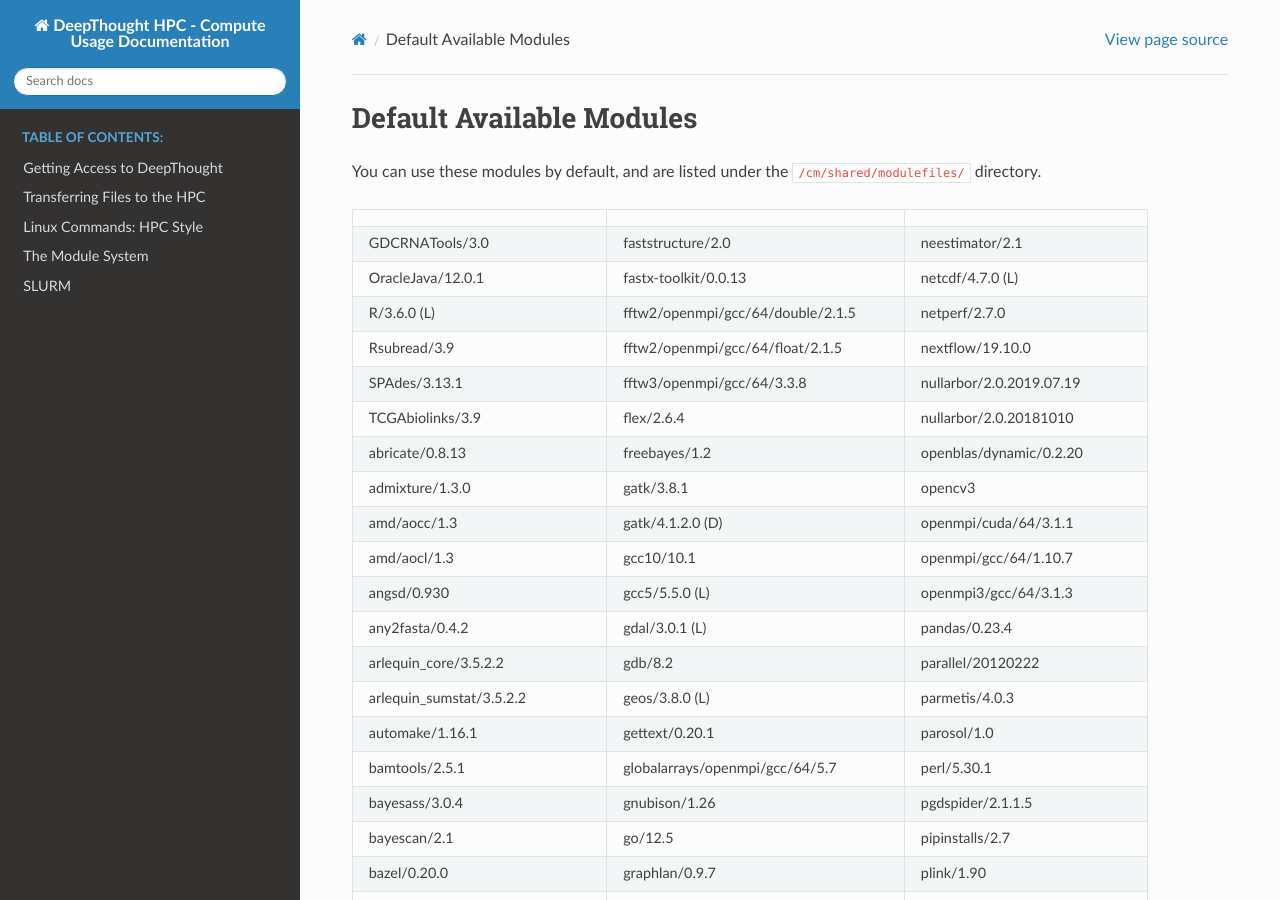
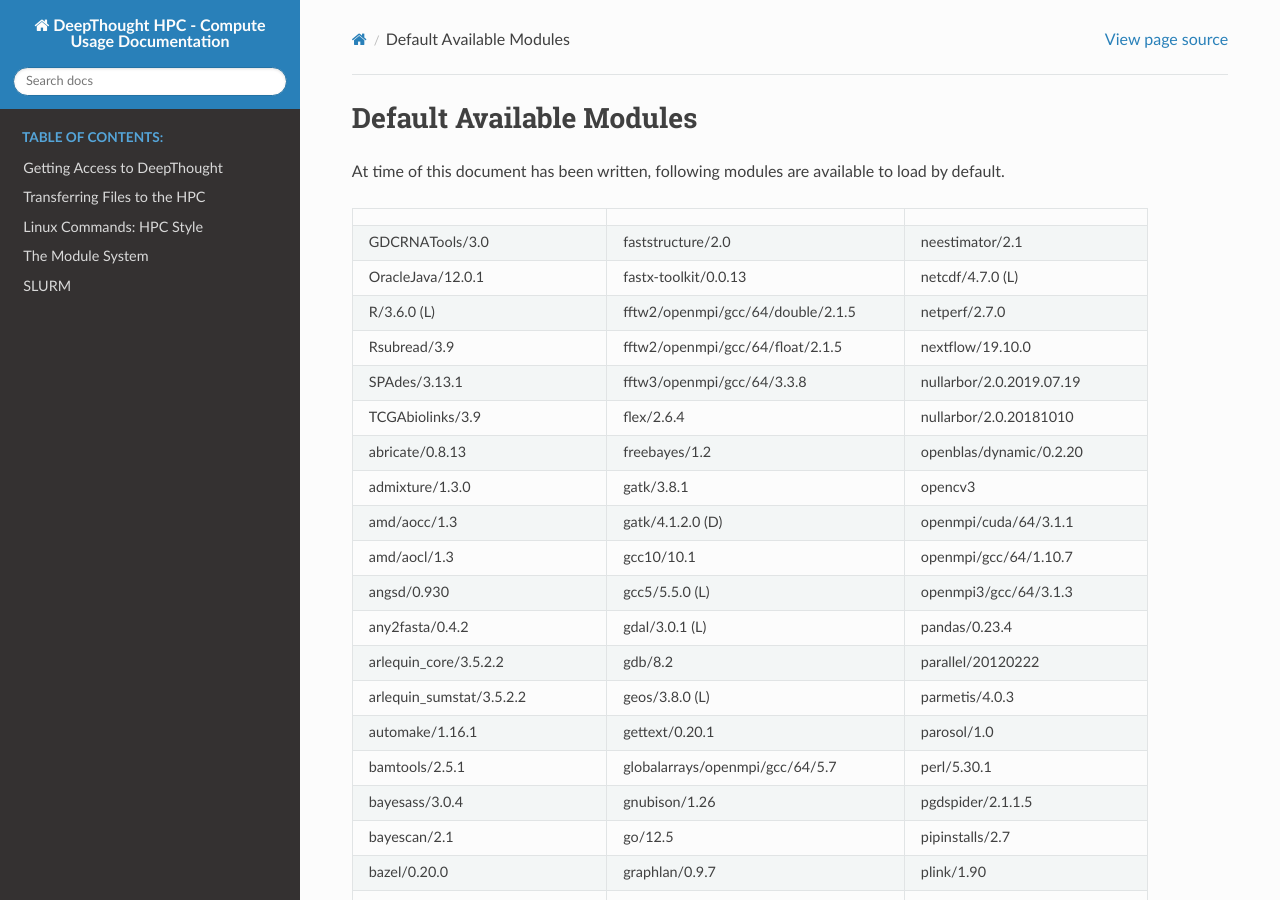
Before and after one commit to flindersuni/DeepThoughtHPC-docs, a Sphinx documentation site: the page built from docs/source/ModuleSystem/ManuallyInstalled.md, in a window 1280 px wide and 900 px high. Built offline with Sphinx 7.4.7 and the Read the Docs theme 2.0.0, drawn with Linux system fonts in a browser that asks for light colours.

Commit message:
default module - debug
`PATH` info removed

```diff
--- a/docs/source/ModuleSystem/ManuallyInstalled.md
+++ b/docs/source/ModuleSystem/ManuallyInstalled.md
@@ -1,6 +1,6 @@
 # Default Available Modules
 
-You can use these modules by default, and are listed under the `/cm/shared/modulefiles/` directory.
+At time of this document has been written, following modules are available to load by default.
 
 |                                       |                                               |                                     |
 |----------------------------------------|----------------------------------------------|------------------------------------|
```
